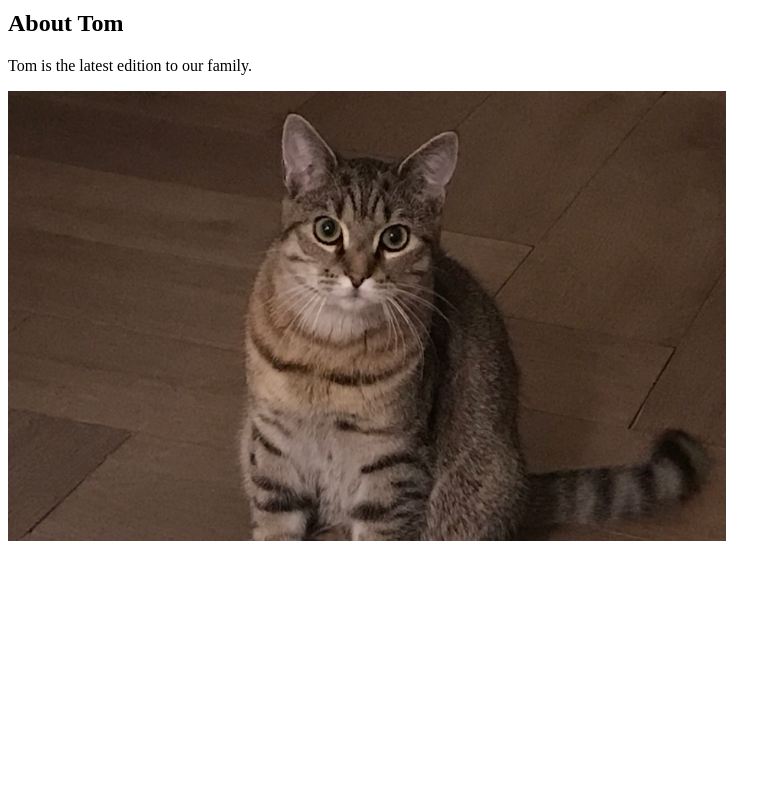
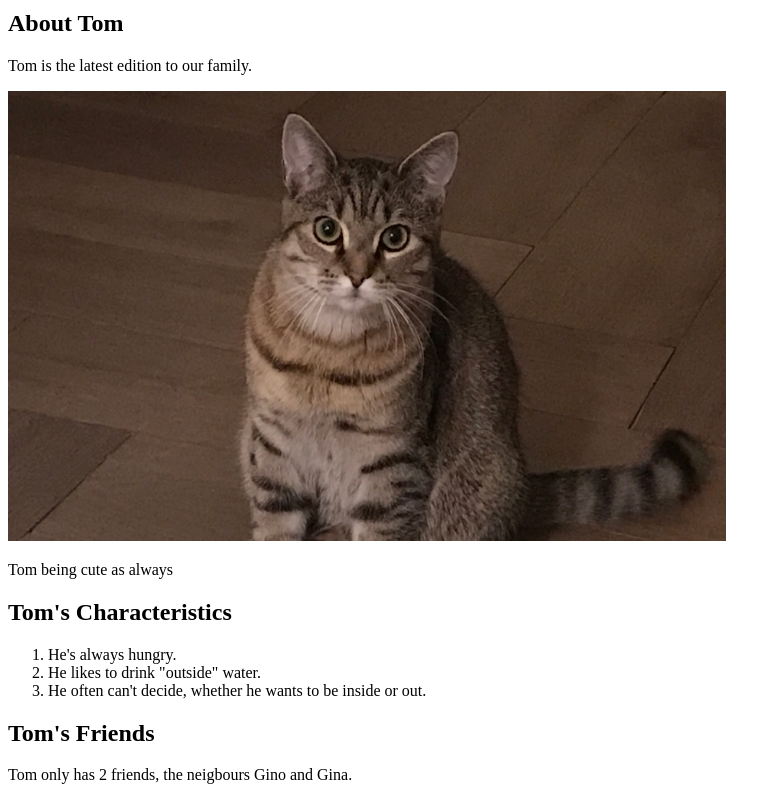
Before and after one commit to Sandj04/Cartoon-hero, a plain HTML site: page index.html in a window 1280 px wide. Shown: the part 532-1332 px from the top of the page, without its empty margins (0-781 px from the left). Before the commit the page ends 1085 px from the top, so only its background shows below. Drawn offline with Linux system fonts and the light colour scheme.

Commit message:
added Characteristics and friends list

```diff
--- a/index.html
+++ b/index.html
@@ -16,6 +16,15 @@
 		<p>Tom is the latest edition to our family.</p>
 		<img src="img/TomBanner.jpg" style="
     height:450px;">
+    	<p>Tom being cute as always</p>
+    	<h2>Tom's Characteristics</h2>
+    	<ol>
+    		<li>He's always hungry.</li>
+    		<li>He likes to drink "outside" water.</li>
+    		<li>He often can't decide, whether he wants to be inside or out.</li>
+    	</ol>
+    	<h2>Tom's Friends</h2>
+    	<p>Tom only has 2 friends, the neigbours Gino and Gina.</p>
 	</main>
 
 </body>
```
